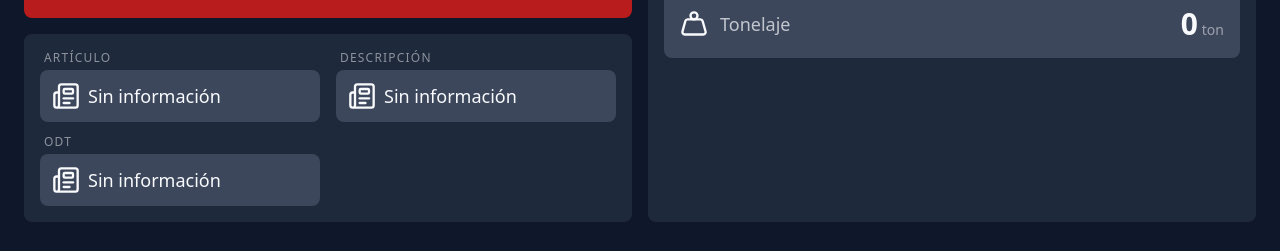
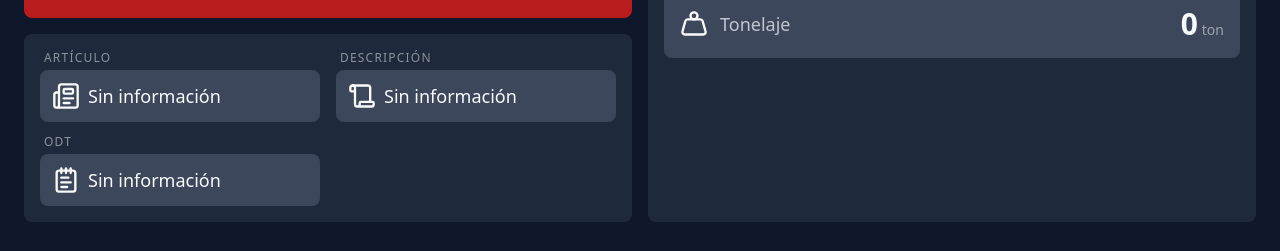
Before and after one commit to keincarrilloR/linkfactoryMX, a React (Vite) app: page / in a window 1280 px wide. Shown: the part 209-460 px from the top of the page. Built offline with nearby package versions, Linux system fonts and the light colour scheme; no server answers.

Commit message:
feat: change icons OdtDesArt

```diff
--- a/src/components/informativo/odtDesArt/Item.tsx
+++ b/src/components/informativo/odtDesArt/Item.tsx
@@ -1,19 +1,19 @@
-import { Newspaper } from 'lucide-react'
-import { classesIconsSmall } from '../../../styles/icons'
+import type { JSX } from 'react'
 
 interface Props {
   title?: string
   info?: string
+  children?: JSX.Element
 }
 
-const Item = ({ title = '--', info = 'Sin información' }: Props) => {
+const Item = ({ title = '--', info = 'Sin información', children }: Props) => {
   return (
     <div className="flex flex-col gap-1">
       <span className="text-xs opacity-50 uppercase tracking-widest pl-1">
         {title}
       </span>
       <div className="flex items-center gap-2 bg-gray p-2 sm:p-3 rounded-lg">
-        <Newspaper className={classesIconsSmall} />
+        {children}
         <p className="text-sm sm:text-lg font-medium">{info}</p>
       </div>
     </div>
--- a/src/components/informativo/odtDesArt/OdtDesArt.tsx
+++ b/src/components/informativo/odtDesArt/OdtDesArt.tsx
@@ -1,5 +1,7 @@
+import { Newspaper, NotepadText, Scroll } from 'lucide-react'
 import { useSocket } from '../../../hooks/useSocket'
 import Item from './Item'
+import { classesIconsSmall } from '../../../styles/icons'
 
 const OdtArtDes = () => {
   const { molinoData } = useSocket()
@@ -12,12 +14,18 @@ const OdtArtDes = () => {
     <div className="p-3 sm:p-4 bg-panel rounded-lg">
       <div className="grid grid-cols-1 md:grid-cols-2 gap-3 sm:gap-4">
         <div className="space-y-3">
-          <Item title="Artículo" info={articulo} />
+          <Item title="Artículo" info={articulo}>
+            <Newspaper className={classesIconsSmall} />
+          </Item>
 
-          <Item title="ODT" info={odt} />
+          <Item title="ODT" info={odt}>
+            <NotepadText className={classesIconsSmall} />
+          </Item>
         </div>
 
-        <Item title="Descripción" info={descripcion} />
+        <Item title="Descripción" info={descripcion}>
+          <Scroll className={classesIconsSmall} />
+        </Item>
       </div>
     </div>
   )
```
